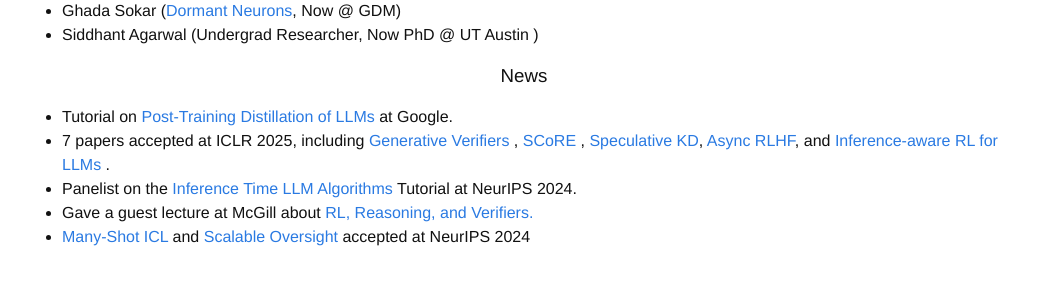
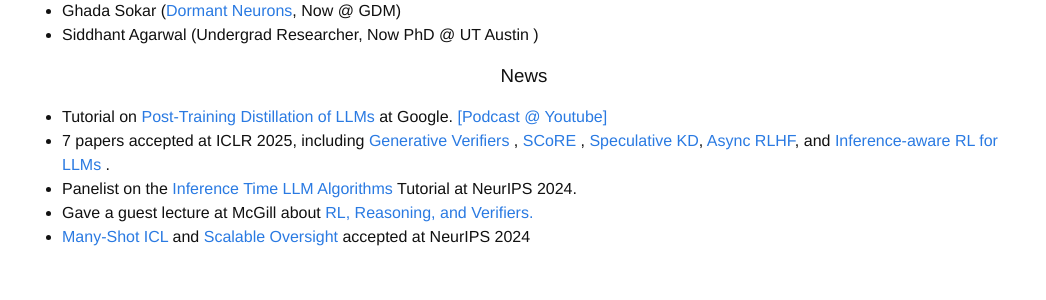
Before and after one commit to agarwl/agarwl.github.io, a Jekyll site: the page built from index.html, in a window 1280 px wide. Shown: the part 911-1211 px from the top of the page, without its empty margins (116-1162 px from the left). Built offline with Jekyll 4.4.1, drawn with Linux system fonts in a browser that asks for light colours; nearby versions of some CDN libraries; some web fonts are replaced; a style sheet for code colours, icons or effects is not loaded.

Commit message:
Update index.html

```diff
--- a/index.html
+++ b/index.html
@@ -46,7 +46,7 @@
 
 <h3 id='news'> News </h1>
 <ul>
-  <li> Tutorial on <a href="https://drive.google.com/file/d/1xMohjQcTmQuUd_OiZ3hB1r47WB1WM3Am/view"> Post-Training Distillation of LLMs </a> at Google.  </li>
+  <li> Tutorial on <a href="https://drive.google.com/file/d/1xMohjQcTmQuUd_OiZ3hB1r47WB1WM3Am/view"> Post-Training Distillation of LLMs </a> at Google. <a href="https://www.youtube.com/watch?v=O1AR4iL30mg"> [Podcast @ Youtube] </a>  </li>
   <li> 7 papers accepted at ICLR 2025, including <a href="https://arxiv.org/abs/2408.15240"> Generative Verifiers </a>, <a href="https://arxiv.org/abs/2409.12917"> SCoRE </a>,  <a href="https://arxiv.org/abs/2410.11325"> Speculative KD</a>, <a href="https://arxiv.org/abs/2410.18252"> Async RLHF</a>, and <a href="https://arxiv.org/abs/2412.15287"> Inference-aware RL for LLMs </a>. </li>
   <li> Panelist on the <a href="https://cmu-l3.github.io/neurips2024-inference-tutorial/"> Inference Time LLM Algorithms </a> Tutorial at NeurIPS 2024. </li>
   <li> Gave a guest lecture at McGill about <a href="https://drive.google.com/file/d/1komQ7s9kPPvDx_8AxTh9A6tlfJA0j6dR/view"> RL, Reasoning, and Verifiers. </a> </li>
```
